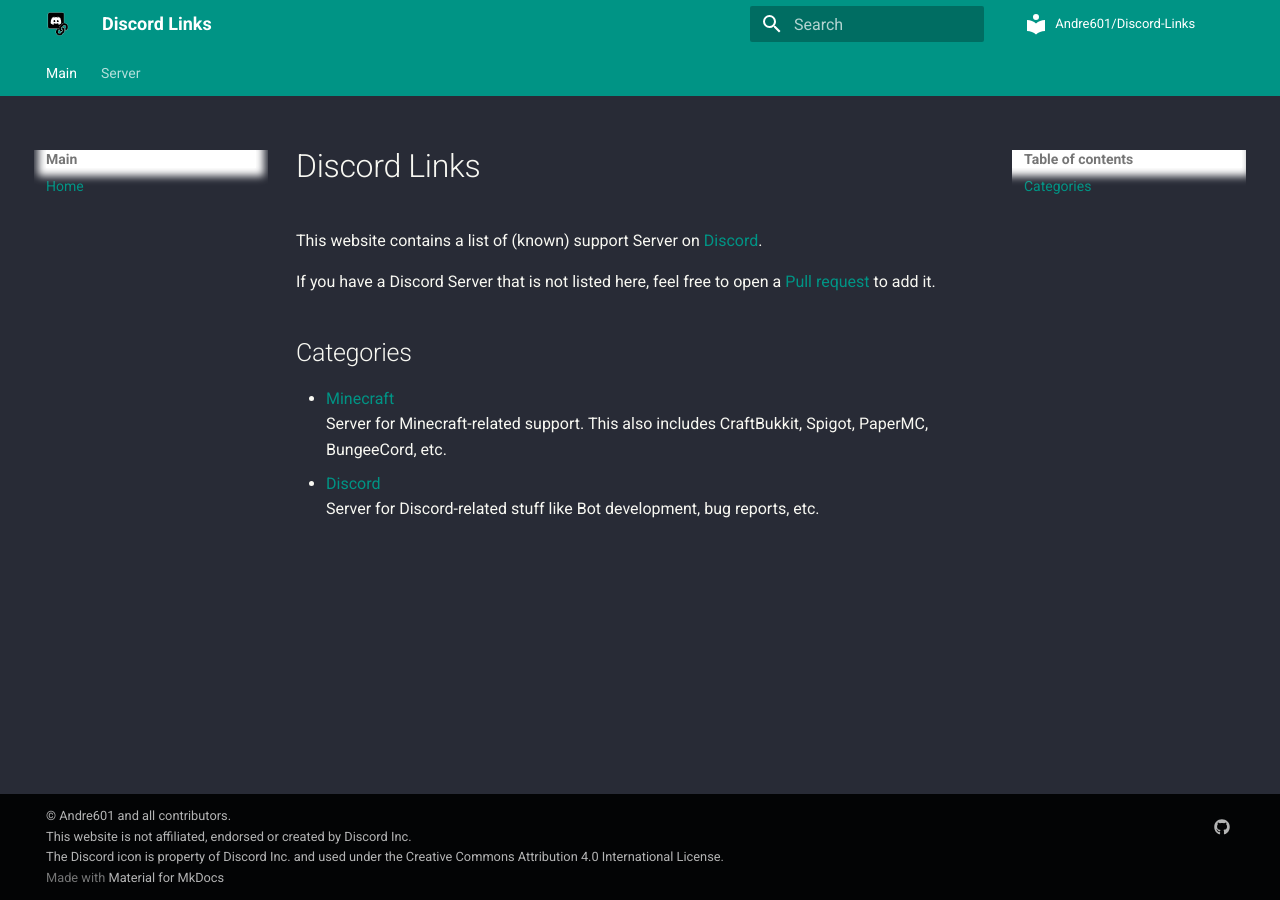
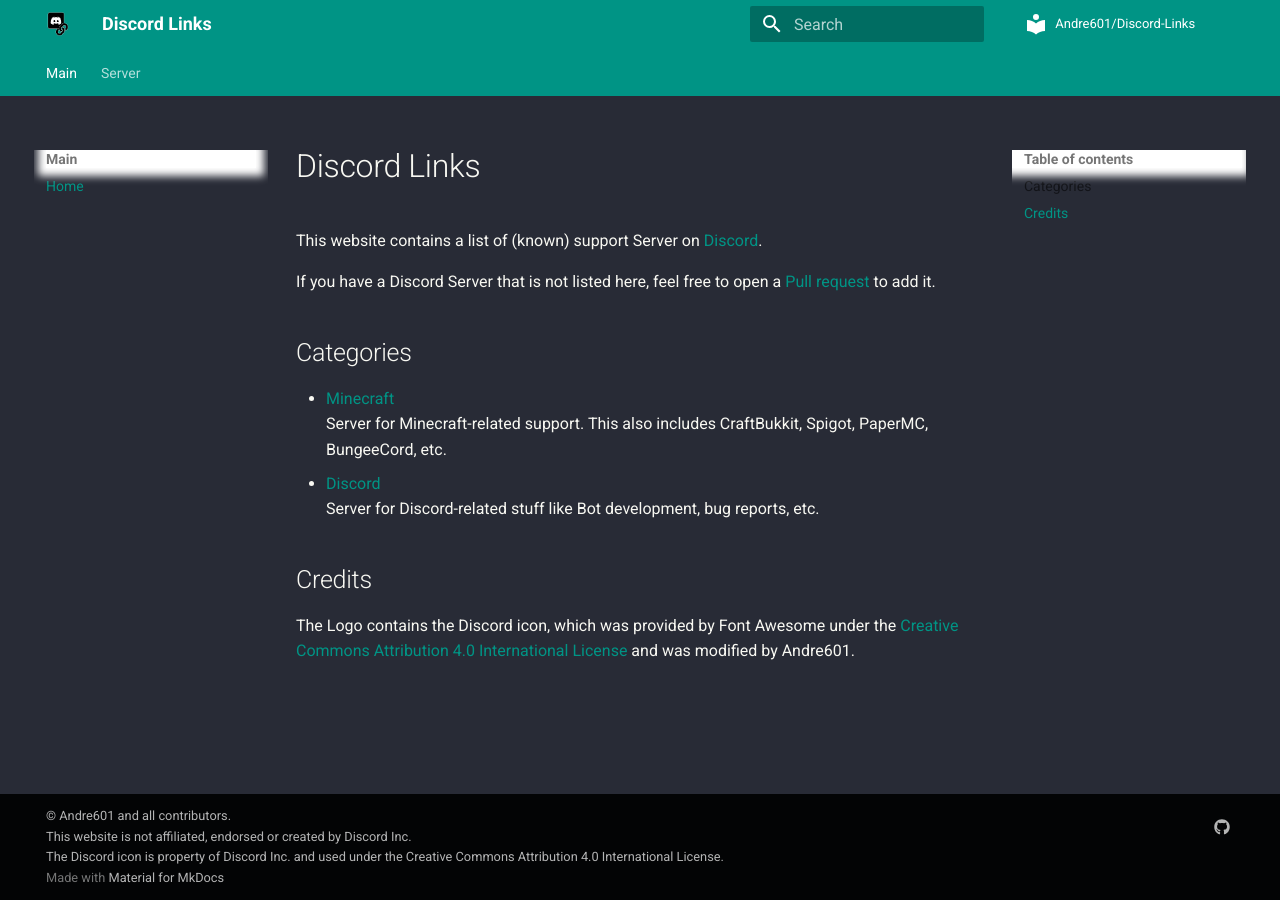
Before and after one commit to Andre601/Discord-links, an MkDocs documentation site: the page built from docs/index.md, in a window 1280 px wide. Built offline with MkDocs 1.6.1 and Material for MkDocs 9.7.7, drawn with Linux system fonts in a browser that asks for light colours; comment, search, counter and statistics services are not loaded.

Commit message:
Update index.md

```diff
--- a/docs/index.md
+++ b/docs/index.md
@@ -1,5 +1,6 @@
 [Discord]: https://discord.com
 [Pull request]: https://github.com/Andre601/Discord-links/pulls
+[license]: https://fontawesome.com/license
 
 # Discord Links
 This website contains a list of (known) support Server on [Discord].
@@ -12,3 +13,6 @@
 Server for Minecraft-related support. This also includes CraftBukkit, Spigot, PaperMC, BungeeCord, etc.
 - [Discord](discord)
 Server for Discord-related stuff like Bot development, bug reports, etc.
+
+## Credits
+The Logo contains the Discord icon, which was provided by Font Awesome under the [Creative Commons Attribution 4.0 International License][license] and was modified by Andre601.
```
